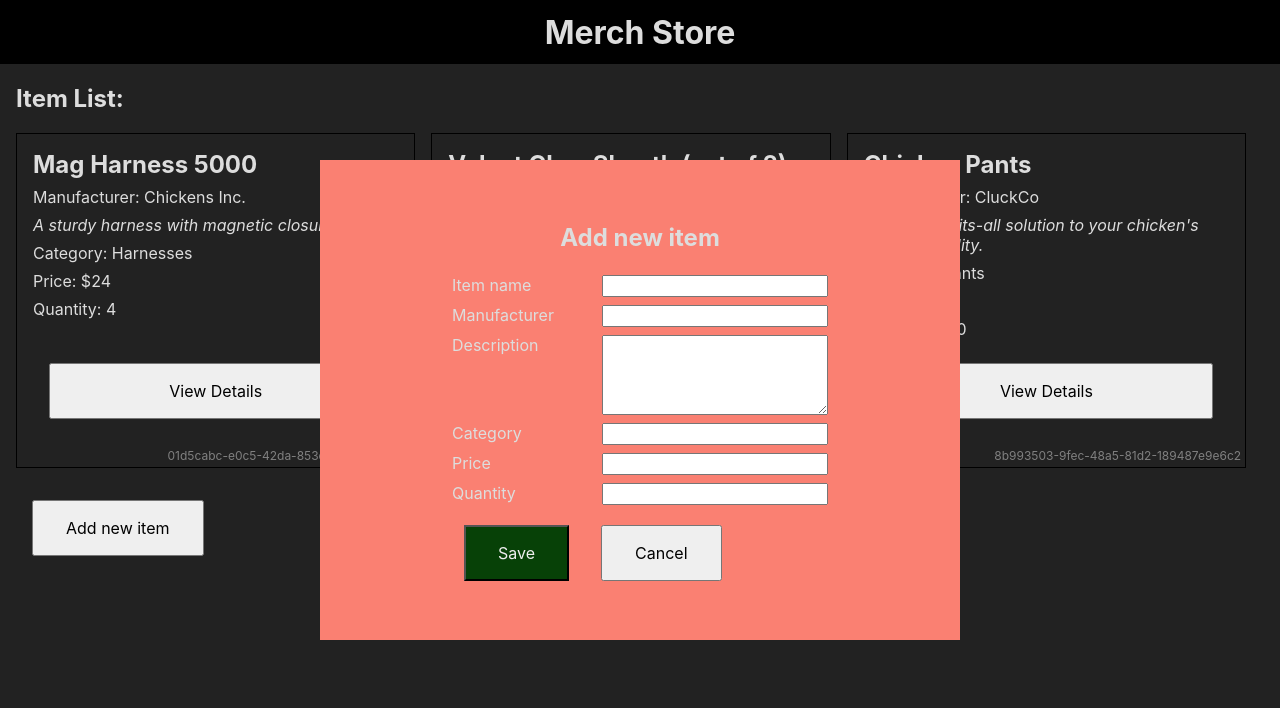
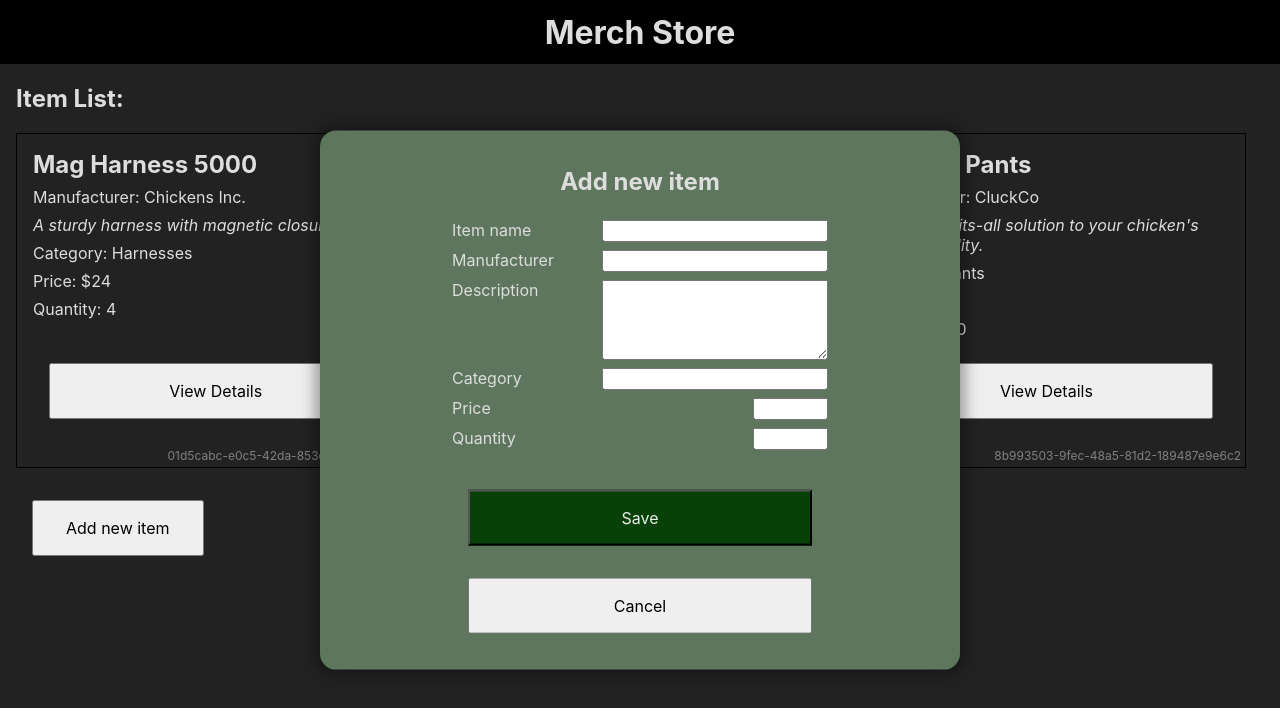
Before and after one commit to QuietEvolver/merch-store, a React (Create React App) app: page / in a window 1280 px wide. Both pictures are taken after a click on the button "Add new item". Shown: the top 708 px of the page. Built offline with nearby package versions, Linux system fonts and the light colour scheme.

Commit message:
Partially implement Edit functionality
Co-authored-by: Noah! <NoahJpg@users.noreply.github.com>
Co-authored-by: Jen Holcomb <jenniferholcomb@users.noreply.github.com>
Co-authored-by: VW <QuietEvolver@users.noreply.github.com>

```diff
--- a/src/components/ItemDetail.js
+++ b/src/components/ItemDetail.js
@@ -1,27 +1,61 @@
+import React from 'react';
 import PropTypes from "prop-types";
+import Modal from "./Modal";
+import NewItemForm from './NewItemForm';
 
-function ItemDetail(props) {
+class ItemDetail extends React.Component {
 
+  constructor(props) {
+    super(props);
+    this.state = {
+      editModalShowing: false,
+      deleteConfirmModalShowing: false,
+    }
+  }
+
+  showEditModal() {
+    this.setState(() => ({
+      editModalShowing: true,
+    }));
+  }
+
+  hideEditModal() {
+    this.setState(() => ({
+      editModalShowing: false,
+    }));
+  }
+
+  // handler to pass to NewItemForm
+
+  render() {
     return (
       <div className='item-details-card'>
+
+        <Modal
+          showing={this.state.editModalShowing}
+          headerText="Edit modal"
+          bodyComponent={<NewItemForm editingItem={this.props.item} type='edit' onClickAddItem={this.props.onClickEdit} onCancelAddItem={() => this.hideEditModal()} />}
+        />
+
         <div className='item-attribute-list'>
-        <h1>{props.item.name}</h1>
-        <div>Manufacturer: {props.item.manufacturer}</div>
-        <div>{props.item.description}</div>
-        <div>Category: {props.item.category}</div>
-        <div>Price: ${props.item.price}</div>
-        <div>Quantity: {props.item.quantity}</div>
-        <div>{props.item.id}</div>
+          <h1>{this.props.item.name}</h1>
+          <div>Manufacturer: {this.props.item.manufacturer}</div>
+          <div>{this.props.item.description}</div>
+          <div>Category: {this.props.item.category}</div>
+          <div>Price: ${this.props.item.price}</div>
+          <div>Quantity: {this.props.item.quantity}</div>
+          <div>{this.props.item.id}</div>
         </div>
         <div className="details-button-area">
-        <button onClick={props.onClickBackToList}>Back to list</button>
-        <button className='yellow'>Edit</button>
-        <button onClick={() => props.onClickDelete(props.item.id)} className='red'>Delete</button>
-        <button disabled={props.item.quantity === 0} onClick={() => props.onClickBuy(props.item.id)} className='green'>Buy</button>
-        <button onClick={() => props.onClickRestock(props.item.id)} className='orange'>Restock</button>
+          <button onClick={this.props.onClickBackToList}>Back to list</button>
+          <button onClick={() => this.showEditModal()} className='yellow'>Edit</button>
+          <button onClick={() => this.props.onClickDelete(this.props.item.id)} className='red'>Delete</button>
+          <button disabled={this.props.item.quantity === 0} onClick={() => this.props.onClickBuy(this.props.item.id)} className='green'>Buy</button>
+          <button onClick={() => this.props.onClickRestock(this.props.item.id)} className='orange'>Restock</button>
         </div>
       </div>
     );
+  }
 }
 
 ItemDetail.propTypes = {
@@ -30,6 +64,7 @@ ItemDetail.propTypes = {
   onClickBuy: PropTypes.func,
   onClickRestock: PropTypes.func,
   onClickDelete: PropTypes.func,
+  onClickEdit: PropTypes.func,
 };
 
 export default ItemDetail;
--- a/src/components/MerchControl.js
+++ b/src/components/MerchControl.js
@@ -108,13 +108,30 @@ class MerchControl extends React.Component {
     });
   }
 
+  handleEditingItem = (newItem) => {
+    console.log('handleEditingItem newItem', newItem)
+    const newItemList = [...this.state.itemList];
+
+    // delete old
+    const doomedItem = this.
+    getItemById(newItem.id, newItemList);
+    newItemList.splice(newItemList.indexOf(doomedItem), 1);
+
+    // add new with same ID
+    newItemList.push(newItem);
+
+    this.setState({
+      itemList: newItemList,
+    });
+  }
+
 
 
   render() {
     return (
       <React.Fragment>
         <Header />
-        <main>
+        <main className={this.state.newItemFormShowing ? 'veiled' : ''}>
           {
             this.state.selectedItem === null ?
             <React.Fragment>
@@ -125,11 +142,13 @@ class MerchControl extends React.Component {
               <button className={this.state.newItemFormShowing || 'green'} onClick={this.handleClickAddNewItem}>
                 Add new item
               </button>
+
               <Modal
                 showing={this.state.newItemFormShowing}
                 headerText={'Add new item'}
-                bodyComponent={<NewItemForm onClickAddItem={this.handleAddingNewItem} onCancelAddItem={this.handleCancelAddingNewItem} />}
+                bodyComponent={<NewItemForm type='create' onClickAddItem={this.handleAddingNewItem} onCancelAddItem={this.handleCancelAddingNewItem} />}
               />
+
             </React.Fragment>
             :
             <ItemDetail
@@ -138,6 +157,7 @@ class MerchControl extends React.Component {
               onClickBuy={this.handleBuyItem}
               onClickRestock={this.handleRestockItem}
               onClickDelete={this.handleDeleteItem}
+              onClickEdit={this.handleEditingItem}
             />
           }
         </main>
--- a/src/components/NewItemForm.js
+++ b/src/components/NewItemForm.js
@@ -18,41 +18,58 @@ function NewItemForm(props) {
     });
   }
 
+  function handleEditItemFormSubmission(e) {
+    e.preventDefault();
+    props.onClickAddItem({
+      name: e.target.name.value || e.target.name.placeholder,
+      manufacturer: e.target.manufacturer.value || e.target.manufacturer.placeholder,
+      description: e.target.description.value || e.target.description.placeholder,
+      category: e.target.category.value || e.target.category.placeholder,
+      price: e.target.price.value || e.target.price.placeholder,
+      quantity: e.target.quantity.value || e.target.quantity.placeholder,
+      id: props.editingItem.id,
+    });
+  }
+
   return (
-    <form onSubmit={handleNewItemFormSubmission}>
+    <form onSubmit={props.type === 'create' ? handleNewItemFormSubmission : handleEditItemFormSubmission}>
       <div className="form-row">
         <label for="name">Item name</label>
-        <input name="name" type="text" />
+        <input placeholder={props.editingItem && props.editingItem.name} name="name" type="text" />
       </div>
       <div className="form-row">
         <label for="manufacturer">Manufacturer</label>
-        <input name="manufacturer" type="text" />
+        <input placeholder={props.editingItem && props.editingItem.manufacturer} name="manufacturer" type="text" />
       </div>
       <div className="form-row">
         <label for="description">Description</label>
-        <textarea name="description" type="text" />
+        <textarea placeholder={props.editingItem && props.editingItem.description} name="description" type="text" />
       </div>
       <div className="form-row">
         <label for="category">Category</label>
-        <input name="category" type="text" />
+        <input placeholder={props.editingItem && props.editingItem.category} name="category" type="text" />
       </div>
       <div className="form-row">
         <label for="price">Price</label>
-        <input name="price" type="text" />
+        <input placeholder={props.editingItem && props.editingItem.price} name="price" type="number" />
       </div>
       <div className="form-row">
         <label for="quantity">Quantity</label>
-        <input name="quantity" type="text" />
+        <input placeholder={props.editingItem && props.editingItem.quantity} name="quantity" type="number" />
       </div>
-      <button className='green'>Save</button>
-      <button onClick={props.onCancelAddItem} type='button'>Cancel</button>
+      <div className="form-row buttons">
+        <button className='green'>Save</button>
+        <button onClick={props.onCancelAddItem} type='button'>Cancel</button>
+      </div>
     </form>
   );
 }
 
 NewItemForm.propType = {
   onClickAddItem: PropTypes.func,
-  onCancelAddItem: PropTypes.func
+  onCancelAddItem: PropTypes.func,
+  type: PropTypes.string,
+  editingItem: PropTypes.object,
 }
 
 export default NewItemForm;
--- a/src/index.css
+++ b/src/index.css
@@ -149,6 +149,12 @@ form textarea {
   width: 100%;
 }
 
+.form-row.buttons {
+  flex-direction: column;
+  margin-top: 1rem;
+  gap: 0;
+}
+
 .item-details-card {
   border: 1px solid red;
   padding: 1rem;
@@ -178,17 +184,23 @@ form textarea {
   translate: -50% -50%;
   width: 50vw;
   min-height: 30rem;
-  background-color: salmon;
+  background-color: rgb(93, 118, 93);
   padding: 1rem;
   opacity: 0;
+  scale: 1.05;
   pointer-events: none;
   display: flex;
   flex-direction: column;
   align-items: center;
   justify-content: center;
+  border-radius: 1rem;
+  box-shadow: 0 0 1rem 0.25rem #00000066;
+  z-index: 1;
+  transition: all 100ms ease;
 }
 
 .modal.showing {
+  scale: 1;
   opacity: 1;
   pointer-events: all;
 }
```
Lines whose indentation alone changed are shown as unchanged.
